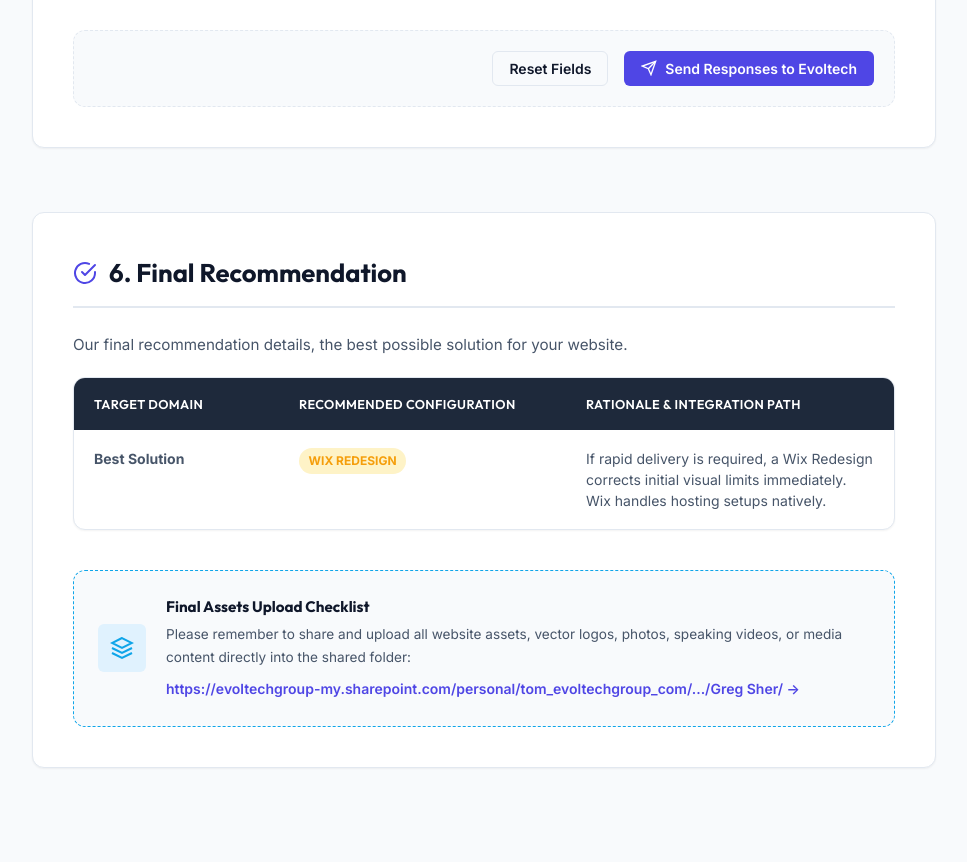
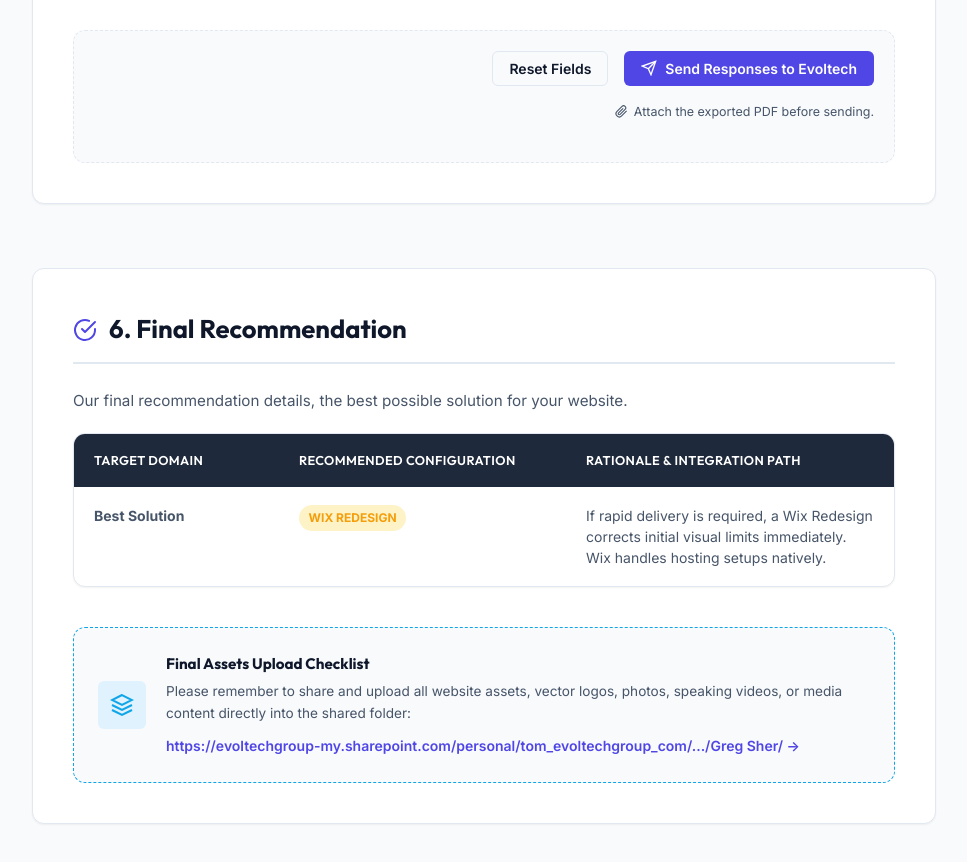
Before and after one commit to evoltechgroup/Greg-2.0, a plain HTML site: page index.html in a window 1280 px wide. Shown: the part 6499-7361 px from the top of the page, without its empty margins (296-1263 px from the left). Drawn offline with Linux system fonts and the light colour scheme.

Commit message:
add a pdf message

```diff
--- a/index.html
+++ b/index.html
@@ -2293,6 +2293,21 @@
                     Send Responses to Evoltech
                   </button>
                 </div>
+                <p style="
+                  font-size: 0.78rem;
+                  color: var(--text-secondary);
+                  text-align: right;
+                  margin-top: 0.5rem;
+                  display: flex;
+                  align-items: center;
+                  justify-content: flex-end;
+                  gap: 0.35rem;
+                ">
+                  <svg style="width:13px;height:13px;stroke:currentColor;fill:none;stroke-width:2;flex-shrink:0;" viewBox="0 0 24 24">
+                    <path d="M21.44 11.05l-9.19 9.19a6 6 0 0 1-8.49-8.49l9.19-9.19a4 4 0 0 1 5.66 5.66l-9.2 9.19a2 2 0 0 1-2.83-2.83l8.49-8.48"/>
+                  </svg>
+                  Attach the exported PDF before sending.
+                </p>
               </div>
             </form>
             </div>
```
